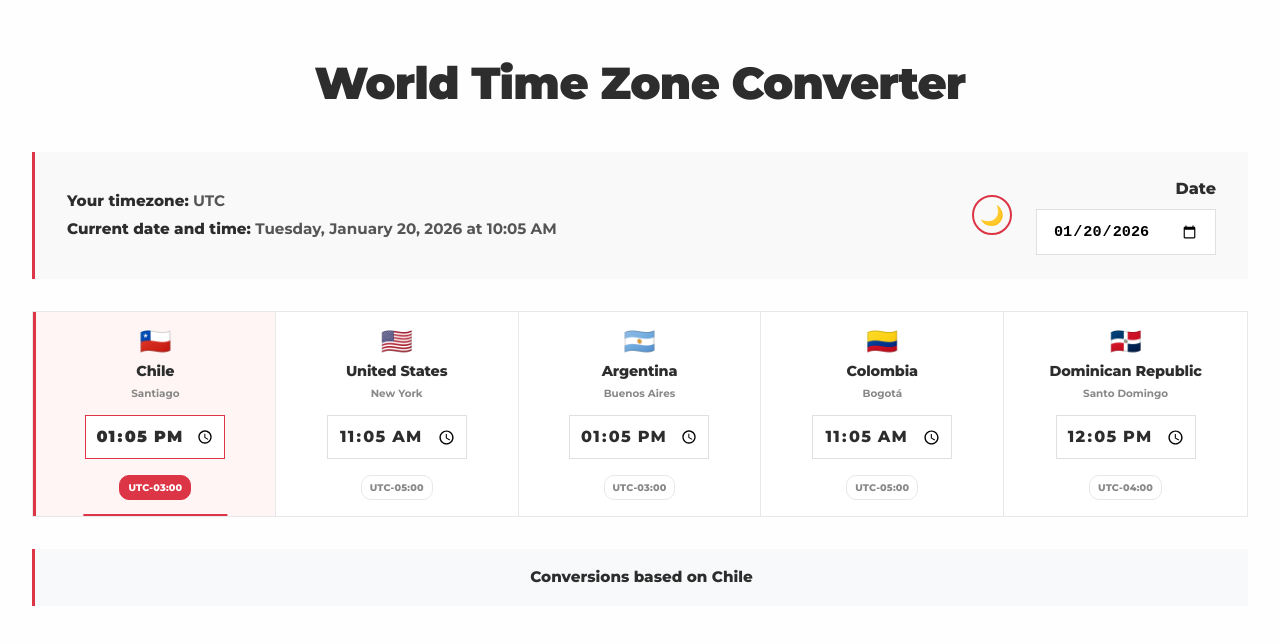
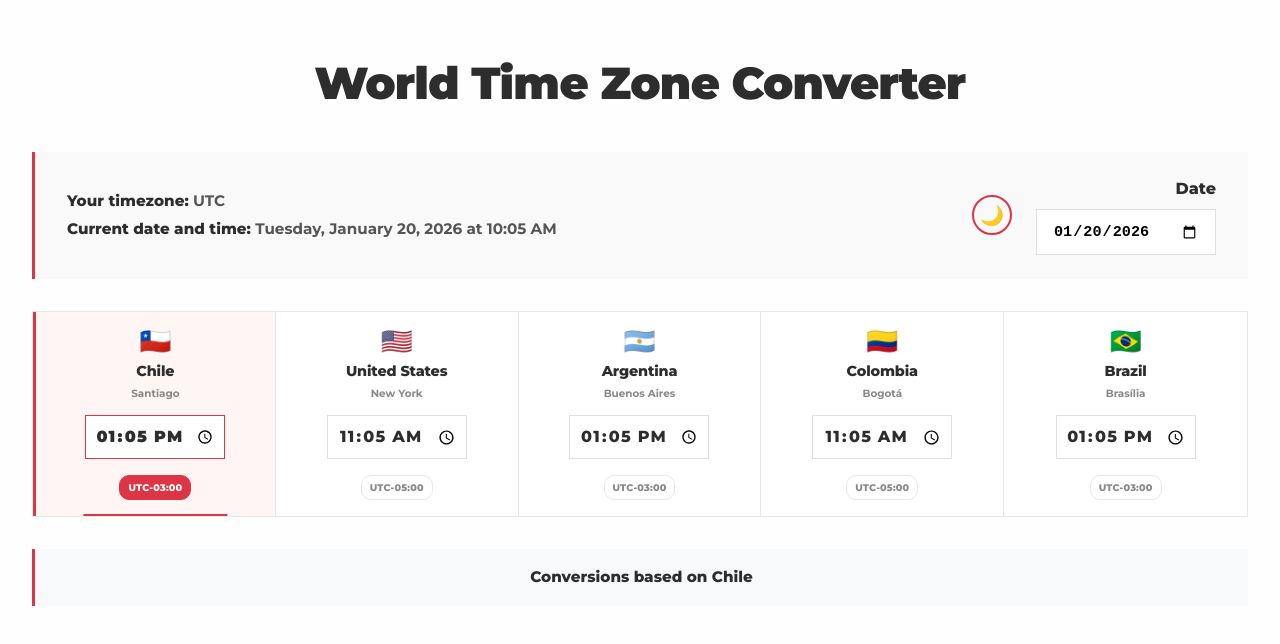
Before and after one commit to paul0li/timezone-project, a plain HTML site: page docs/index.html in a window 1280 px wide. Drawn offline with Linux system fonts and the light colour scheme.

Commit message:
fix: remove DR and add Brazil

```diff
--- a/docs/index.html
+++ b/docs/index.html
@@ -164,19 +164,19 @@
 
                     <div
                         class="timezone-card"
-                        data-timezone="America/Santo_Domingo"
+                        data-timezone="America/Sao_Paulo"
                     >
                         <div class="card-header">
                             <div
                                 class="flag-container"
-                                id="flag-America/Santo_Domingo"
+                                id="flag-America/Sao_Paulo"
                             ></div>
                             <div class="timezone-info">
                                 <div class="timezone-name">
-                                    Dominican Republic
+                                    Brazil
                                 </div>
                                 <div class="timezone-location">
-                                    Santo Domingo
+                                    Brasília
                                 </div>
                             </div>
                         </div>
@@ -184,15 +184,15 @@
                             <input
                                 type="time"
                                 class="time-input"
-                                data-timezone="America/Santo_Domingo"
+                                data-timezone="America/Sao_Paulo"
                                 step="60"
                             />
                             <div class="ampm-display">AM</div>
                             <div
                                 class="timezone-offset"
-                                data-timezone="America/Santo_Domingo"
+                                data-timezone="America/Sao_Paulo"
                             >
-                                UTC-4
+                                UTC-3
                             </div>
                         </div>
                     </div>
--- a/docs/script.js
+++ b/docs/script.js
@@ -28,7 +28,7 @@ document.addEventListener("DOMContentLoaded", () => {
     "America/New_York",
     "America/Argentina/Buenos_Aires",
     "America/Bogota",
-    "America/Santo_Domingo",
+    "America/Sao_Paulo",
   ];
   let lastEditedTimezone = supportedTimezones.includes(userTimezone)
     ? userTimezone
@@ -60,11 +60,11 @@ document.addEventListener("DOMContentLoaded", () => {
       country: "CO",
       flag: "🇨🇴",
     },
-    "America/Santo_Domingo": {
-      name: "Dominican Republic",
-      location: "Santo Domingo",
-      country: "DO",
-      flag: "🇩🇴",
+    "America/Sao_Paulo": {
+      name: "Brazil",
+      location: "Brasília",
+      country: "BR",
+      flag: "🇧🇷",
     },
   };
 
@@ -115,7 +115,7 @@ document.addEventListener("DOMContentLoaded", () => {
       "America/New_York",
       "America/Argentina/Buenos_Aires",
       "America/Bogota",
-      "America/Santo_Domingo",
+      "America/Sao_Paulo",
     ];
     const epochUTC = calculateEpochFromTimezone(date, time, sourceTimezone);
     const results = {};
```
